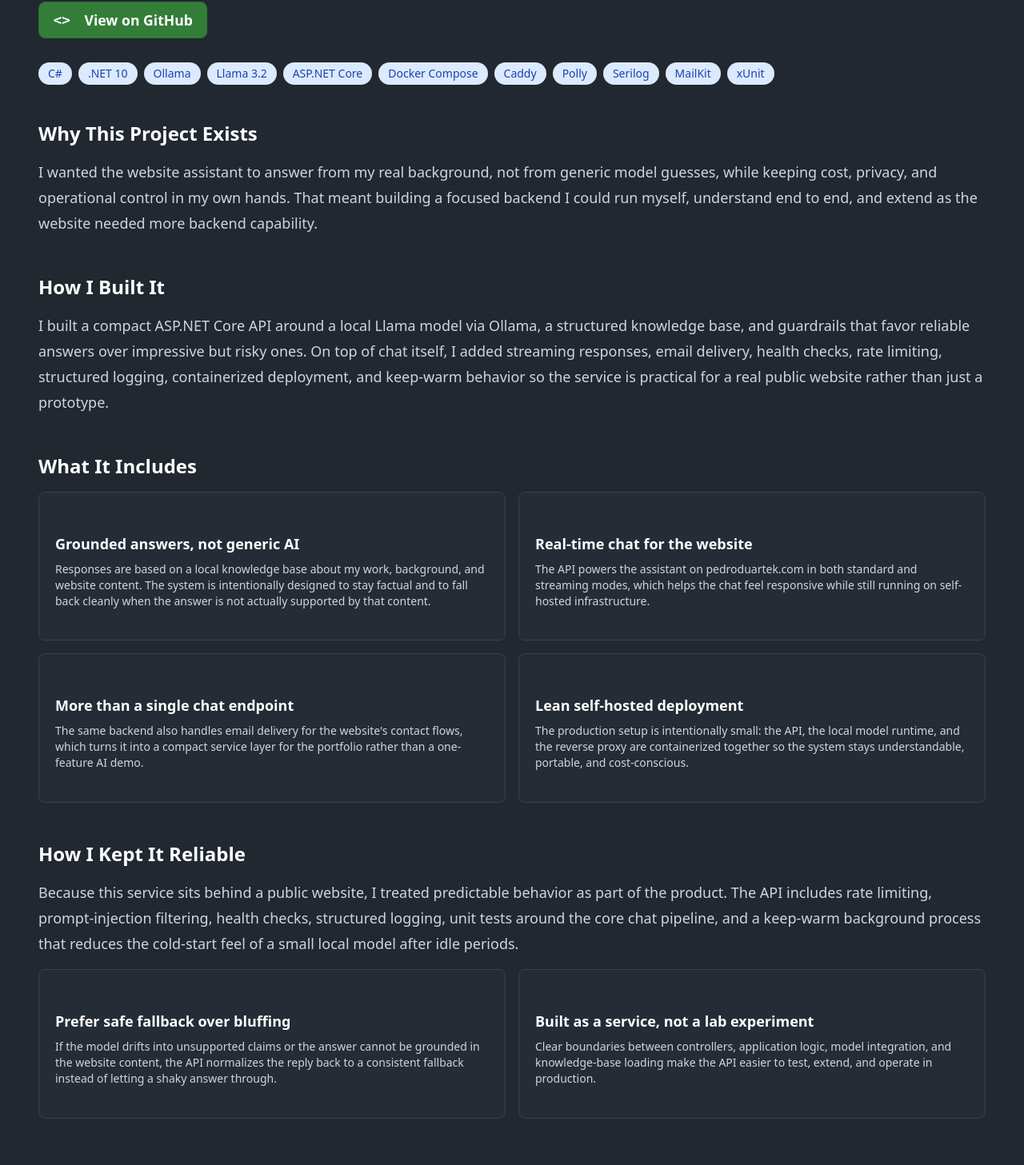
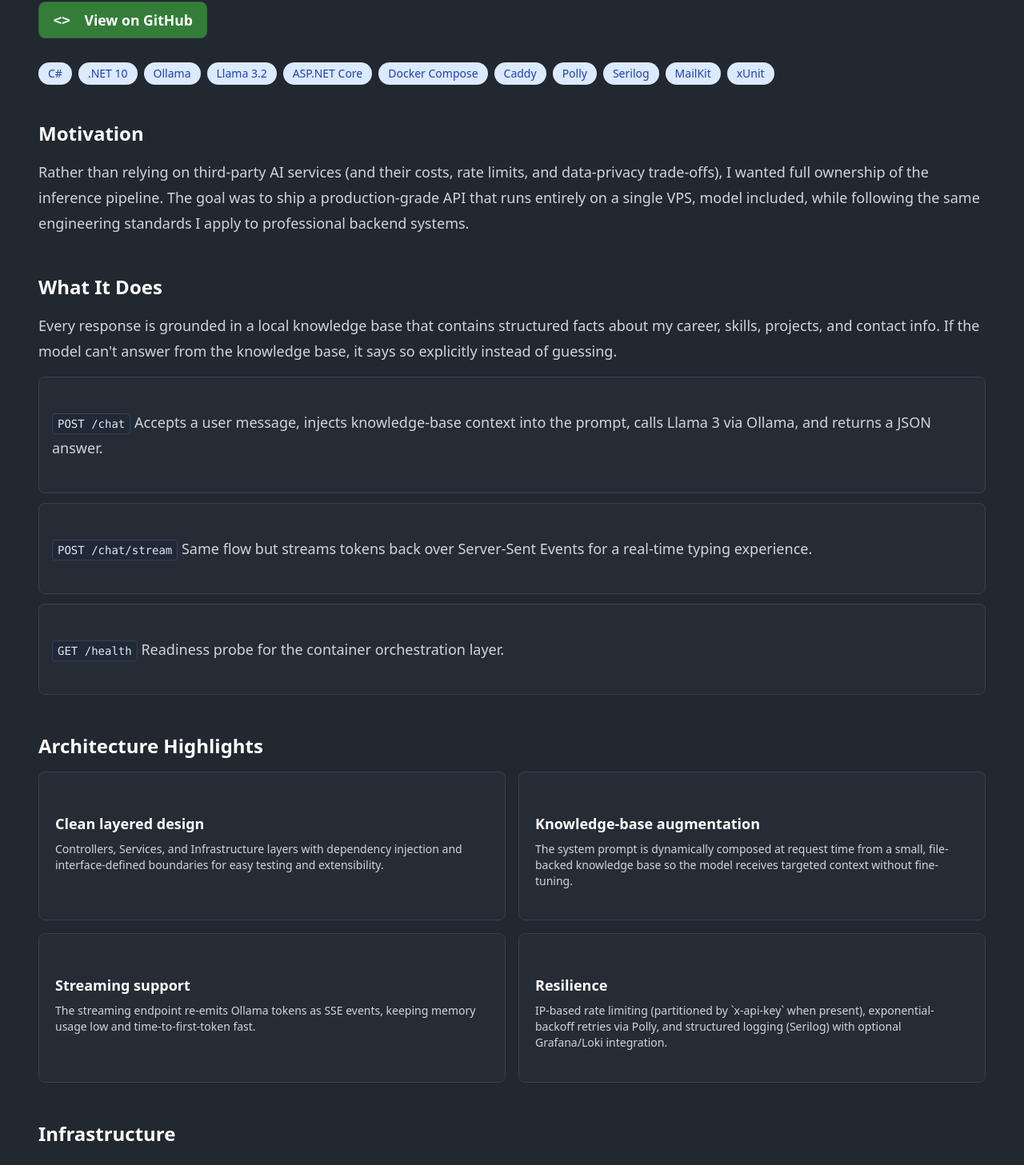
Before and after one commit to pedroduartek/personal-website.ai, a React (Vite) app in the folder apps/web/: page /projects/ai-chat-api in a window 1280 px wide. Shown: the part 365-1822 px from the top of the page at 80% size. Built offline with nearby package versions, Linux system fonts and the light colour scheme; no server answers.

Commit message:
feat: enhance error handling and validation in contact and chat components

```diff
--- a/apps/web/src/features/projects/AiChatApiProjectPage.tsx
+++ b/apps/web/src/features/projects/AiChatApiProjectPage.tsx
@@ -69,109 +69,143 @@ export default function AiChatApiProjectPage() {
         </div>
 
         <div className="prose prose-lg max-w-none text-gray-300">
+          {/* Motivation */}
           <section className="mb-12">
             <h2 className="mb-4 text-2xl font-semibold text-white">
-              Why This Project Exists
+              Motivation
             </h2>
-            <p className="mb-4">{project.problem}</p>
+            <p className="mb-4">
+              Rather than relying on third-party AI services (and their costs,
+              rate limits, and data-privacy trade-offs), I wanted full ownership
+              of the inference pipeline. The goal was to ship a production-grade
+              API that runs entirely on a single VPS, model included, while
+              following the same engineering standards I apply to professional
+              backend systems.
+            </p>
           </section>
 
+          {/* What It Does */}
           <section className="mb-12">
             <h2 className="mb-4 text-2xl font-semibold text-white">
-              How I Built It
+              What It Does
             </h2>
-            <p className="mb-4">{project.approach}</p>
+            <p className="mb-4">
+              Every response is grounded in a local knowledge base that contains
+              structured facts about my career, skills, projects, and contact
+              info. If the model can't answer from the knowledge base, it says
+              so explicitly instead of guessing.
+            </p>
+
+            <div className="space-y-3">
+              <div className="rounded-lg border border-gray-700 bg-card p-4">
+                <p>
+                  <span className="inline-block rounded bg-gray-800 px-1.5 py-0.5 text-sm font-mono text-gray-200 border border-gray-700">
+                    POST /chat
+                  </span>{' '}
+                  Accepts a user message, injects knowledge-base context into
+                  the prompt, calls Llama 3 via Ollama, and returns a JSON
+                  answer.
+                </p>
+              </div>
+
+              <div className="rounded-lg border border-gray-700 bg-card p-4">
+                <p>
+                  <span className="inline-block rounded bg-gray-800 px-1.5 py-0.5 text-sm font-mono text-gray-200 border border-gray-700">
+                    POST /chat/stream
+                  </span>{' '}
+                  Same flow but streams tokens back over Server-Sent Events for
+                  a real-time typing experience.
+                </p>
+              </div>
+
+              <div className="rounded-lg border border-gray-700 bg-card p-4">
+                <p>
+                  <span className="inline-block rounded bg-gray-800 px-1.5 py-0.5 text-sm font-mono text-gray-200 border border-gray-700">
+                    GET /health
+                  </span>{' '}
+                  Readiness probe for the container orchestration layer.
+                </p>
+              </div>
+            </div>
           </section>
 
+          {/* Architecture Highlights */}
           <section className="mb-12">
             <h2 className="mb-4 text-2xl font-semibold text-white">
-              What It Includes
+              Architecture Highlights
             </h2>
             <div className="grid gap-4 md:grid-cols-2">
               <div className="rounded-lg border border-gray-700 bg-card p-5">
                 <h3 className="mb-2 text-lg font-semibold text-white">
-                  Grounded answers, not generic AI
+                  Clean layered design
                 </h3>
                 <p className="text-gray-300 text-sm">
-                  Responses are based on a local knowledge base about my work,
-                  background, and website content. The system is intentionally
-                  designed to stay factual and to fall back cleanly when the
-                  answer is not actually supported by that content.
+                  Controllers, Services, and Infrastructure layers with
+                  dependency injection and interface-defined boundaries for easy
+                  testing and extensibility.
                 </p>
               </div>
 
               <div className="rounded-lg border border-gray-700 bg-card p-5">
                 <h3 className="mb-2 text-lg font-semibold text-white">
-                  Real-time chat for the website
+                  Knowledge-base augmentation
                 </h3>
                 <p className="text-gray-300 text-sm">
-                  The API powers the assistant on pedroduartek.com in both
-                  standard and streaming modes, which helps the chat feel
-                  responsive while still running on self-hosted infrastructure.
+                  The system prompt is dynamically composed at request time from
+                  a small, file-backed knowledge base so the model receives
+                  targeted context without fine-tuning.
                 </p>
               </div>
 
               <div className="rounded-lg border border-gray-700 bg-card p-5">
                 <h3 className="mb-2 text-lg font-semibold text-white">
-                  More than a single chat endpoint
+                  Streaming support
                 </h3>
                 <p className="text-gray-300 text-sm">
-                  The same backend also handles email delivery for the
-                  website&apos;s contact flows, which turns it into a compact
-                  service layer for the portfolio rather than a one-feature AI
-                  demo.
+                  The streaming endpoint re-emits Ollama tokens as SSE events,
+                  keeping memory usage low and time-to-first-token fast.
                 </p>
               </div>
 
               <div className="rounded-lg border border-gray-700 bg-card p-5">
                 <h3 className="mb-2 text-lg font-semibold text-white">
-                  Lean self-hosted deployment
+                  Resilience
                 </h3>
                 <p className="text-gray-300 text-sm">
-                  The production setup is intentionally small: the API, the
-                  local model runtime, and the reverse proxy are containerized
-                  together so the system stays understandable, portable, and
-                  cost-conscious.
+                  IP-based rate limiting (partitioned by `x-api-key` when
+                  present), exponential-backoff retries via Polly, and
+                  structured logging (Serilog) with optional Grafana/Loki
+                  integration.
                 </p>
               </div>
             </div>
           </section>
 
+          {/* Infrastructure */}
           <section className="mb-12">
             <h2 className="mb-4 text-2xl font-semibold text-white">
-              How I Kept It Reliable
+              Infrastructure
             </h2>
             <p className="mb-4">
-              Because this service sits behind a public website, I treated
-              predictable behavior as part of the product. The API includes rate
-              limiting, prompt-injection filtering, health checks, structured
-              logging, unit tests around the core chat pipeline, and a keep-warm
-              background process that reduces the cold-start feel of a small
-              local model after idle periods.
+              Ships with Docker Compose manifests for both development and
+              production. The development compose is intended for local testing
+              (and may expose Ollama for debugging), while the production
+              compose runs a three-service stack (API, Ollama, Caddy) with
+              Ollama kept on an internal network and automatic TLS via Caddy.
+              Model weights are persisted via a Docker volume.
             </p>
-            <div className="grid gap-4 md:grid-cols-2">
-              <div className="rounded-lg border border-gray-700 bg-card p-5">
-                <h3 className="mb-2 text-lg font-semibold text-white">
-                  Prefer safe fallback over bluffing
-                </h3>
-                <p className="text-gray-300 text-sm">
-                  If the model drifts into unsupported claims or the answer
-                  cannot be grounded in the website content, the API normalizes
-                  the reply back to a consistent fallback instead of letting a
-                  shaky answer through.
-                </p>
-              </div>
+          </section>
 
-              <div className="rounded-lg border border-gray-700 bg-card p-5">
-                <h3 className="mb-2 text-lg font-semibold text-white">
-                  Built as a service, not a lab experiment
-                </h3>
-                <p className="text-gray-300 text-sm">
-                  Clear boundaries between controllers, application logic, model
-                  integration, and knowledge-base loading make the API easier to
-                  test, extend, and operate in production.
-                </p>
-              </div>
+          {/* Testing */}
+          <section className="mb-12">
+            <h2 className="mb-4 text-2xl font-semibold text-white">Testing</h2>
+            <div className="rounded-lg border border-gray-700 bg-card p-6">
+              <p className="text-gray-300">
+                Unit tests cover the service layer, response parser, and
+                controller using in-memory fakes. No running model or HTTP
+                server is required, keeping the test suite fast and
+                deterministic.
+              </p>
             </div>
           </section>
         </div>
--- /dev/null
+++ b/apps/web/src/utils/apiClient.ts
@@ -0,0 +1,91 @@
+const RETRYABLE_STATUS_CODES = new Set([408, 500, 502, 503, 504])
+
+function sleep(ms: number) {
+  return new Promise((resolve) => setTimeout(resolve, ms))
+}
+
+function shouldRetry(response: Response) {
+  return RETRYABLE_STATUS_CODES.has(response.status)
+}
+
+export async function postJson(
+  url: string,
+  payload: unknown,
+  attempts = 1,
+): Promise<Response> {
+  let lastError: unknown = null
+  let response: Response | null = null
+
+  for (let attempt = 1; attempt <= attempts; attempt++) {
+    try {
+      response = await fetch(url, {
+        method: 'POST',
+        headers: {
+          'Content-Type': 'application/json',
+        },
+        body: JSON.stringify(payload),
+      })
+
+      if (response.ok || !shouldRetry(response) || attempt === attempts) {
+        return response
+      }
+
+      lastError = new Error(`HTTP ${response.status}`)
+    } catch (error) {
+      lastError = error
+      if (attempt === attempts) {
+        throw error
+      }
+    }
+
+    await sleep(250 * attempt)
+  }
+
+  if (response) return response
+  throw lastError instanceof Error ? lastError : new Error('Request failed')
+}
+
+export async function readApiError(
+  response: Response,
+  fallbackMessage: string,
+) {
+  try {
+    const contentType = response.headers.get('content-type') ?? ''
+    if (contentType.includes('application/json')) {
+      const payload = await response.json()
+      if (payload && typeof payload === 'object') {
+        const maybePayload = payload as {
+          error?: unknown
+          title?: unknown
+          detail?: unknown
+          errors?: Record<string, unknown>
+        }
+
+        if (typeof maybePayload.error === 'string' && maybePayload.error.trim()) {
+          return maybePayload.error
+        }
+
+        if (typeof maybePayload.detail === 'string' && maybePayload.detail.trim()) {
+          return maybePayload.detail
+        }
+
+        if (typeof maybePayload.title === 'string' && maybePayload.title.trim()) {
+          return maybePayload.title
+        }
+
+        if (maybePayload.errors && typeof maybePayload.errors === 'object') {
+          for (const value of Object.values(maybePayload.errors)) {
+            if (Array.isArray(value) && typeof value[0] === 'string' && value[0].trim()) {
+              return value[0]
+            }
+          }
+        }
+      }
+    }
+
+    const text = await response.text()
+    if (text.trim()) return text
+  } catch {}
+
+  return fallbackMessage
+}
--- a/apps/web/src/utils/terminalCommands.ts
+++ b/apps/web/src/utils/terminalCommands.ts
@@ -6,6 +6,7 @@ import { projects } from '../content/projects'
 import { skills } from '../content/skills'
 import type { Profile } from '../content/types'
 import myselfUrl from '../images/myself.webp'
+import { postJson, readApiError } from './apiClient'
 import { calculateYearsFromDate } from './experience'
 
 async function imageToAscii(url: string, charsWide?: number) {
@@ -677,29 +678,19 @@ export async function runCommand(
     const apiUrl = 'https://api.pedroduartek.com/chat'
 
     try {
-      const maxAttempts = 2
-      let res: Response | null = null
-      let lastErr: unknown = null
+      const res = await postJson(apiUrl, { message }, 2)
 
-      for (let attempt = 1; attempt <= maxAttempts; attempt++) {
+      if (!res.ok) {
         try {
-          res = await fetch(apiUrl, {
-            method: 'POST',
-            headers: { 'Content-Type': 'application/json' },
-            body: JSON.stringify({ message }),
-          })
-          if (res.ok) break
-          lastErr = new Error(`HTTP ${res.status}`)
-        } catch (e) {
-          lastErr = e
-        }
-      }
-
-      if (!res || !res.ok) {
-        try {
-          console.error('chat command fetch failed:', lastErr)
+          console.error('chat command fetch failed:', res.status)
         } catch {}
-        return ['Chat service unavailable.']
+        const errorMessage = await readApiError(
+          res,
+          res.status === 429
+            ? 'The chat is busy right now. Please wait a minute and try again.'
+            : 'Chat service unavailable.',
+        )
+        return [errorMessage]
       }
 
       const data = await res.json()
```
Also changed, not shown: apps/web/src/components/ChatWidget.tsx (+11 -20 lines), apps/web/src/components/TerminalShell.tsx (+27 -6 lines), apps/web/src/features/contact/ContactPage.tsx (+14 -1 lines), apps/web/src/utils/contactEmail.ts (+42 -24 lines), 2 other files (tests, documents, lock files or other folders).
